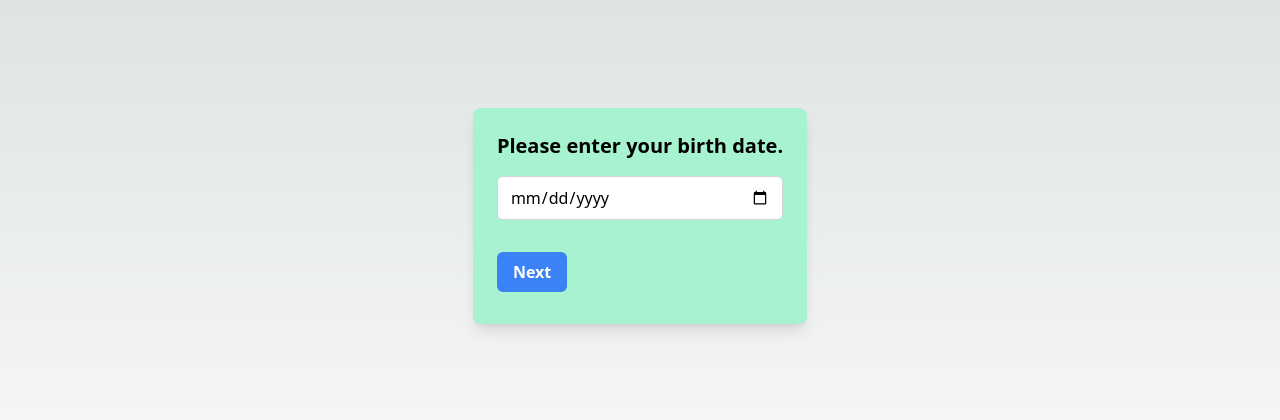
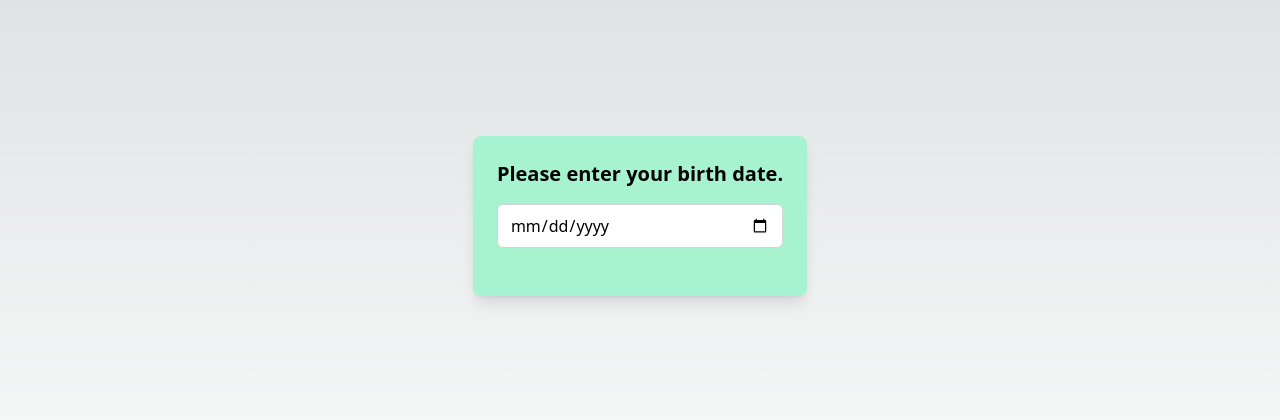
Before and after one commit to knight0917/Project-X, a Next.js app: page / in a window 1280 px wide. Shown: the part 184-604 px from the top of the page. Built offline with nearby package versions, Linux system fonts and the light colour scheme.

Commit message:
removing next , making everything auto

```diff
--- a/components/AllVariable.js
+++ b/components/AllVariable.js
@@ -223,7 +223,7 @@ function AllVariable({ inputDate, inputTime, sex, driverNo, conductorNo, superNo
 
     return (
         <div>
-            {message && <p>{message}</p>}
+            {message && <p className='text-purple-400 font-extrabold tracking-widest italic '>{message}</p>}
         </div>
     );
 }
--- a/components/MainForm.js
+++ b/components/MainForm.js
@@ -1,6 +1,153 @@
+// 'use client'
+
+// import React, { useState } from 'react';
+// import Table from './Table';
+
+// export default function MainForm() {
+//   const [currentPage, setCurrentPage] = useState(1);
+//   const [inputDate, setInputDate] = useState('');
+//   const [inputTime, setInputTime] = useState('');
+//   const [gender, setGender] = useState('');
+//   const [warningMessage, setWarningMessage] = useState('');
+
+//   const handleNextPage = async() => {
+//     switch (currentPage) {
+//       case 1:
+//         if (inputDate !== '') {
+//           setCurrentPage(2);
+//         } else {
+//           setWarningMessage('Please fill out all required fields.');
+//         }
+//         break;
+//       case 2:
+//         if (inputTime !== '') {
+//           setCurrentPage(3);
+//         } else {
+//           setWarningMessage('Please enter your birth time.');
+//         }
+//         break;
+//       case 3:
+//         if (gender !== '') {
+//           console.log('Form submitted:', { inputDate, inputTime, gender });
+//           setCurrentPage(4);
+//         }else {
+//             setWarningMessage('Please select your gender.');
+//         }
+//         break;
+//         case 4:
+//           try {
+//             const formData = {
+//               DOB: inputDate,
+//               time: inputTime,
+//               gender: gender,
+//               // Add other form data fields here as needed
+//             };
+
+//             const response = await sendDataToDB(formData);
+//             console.log('Data added successfully:', response);
+//           // Optionally, reset form fields or show a success message
+
+//           // Now send numerology data
+//             const numerologyData = {
+//               DOB: inputDate,
+//               time: inputTime,
+//               gender: gender,
+//             // Add other numerology data fields here as needed
+//             };
+//             const numerologyResponse = await sendNumerologyDataToDB(numerologyData);
+//             console.log('Numerology data added successfully:', numerologyResponse);
+//           } catch (error) {
+//             console.error('Error adding data:', error);
+//             // Handle error (e.g., display error message to user)
+//           }
+//         break;
+//       default:
+//         break;
+//     }
+//   };
+
+//   // for resetting the value
+//   const handleRestart = () => {
+//     setInputDate('');
+//     setInputTime('');
+//     setGender('');
+//     setWarningMessage('');
+//     setCurrentPage(1);
+//   };
+
+//   return (
+//     <div className="mx-auto max-w-md p-6 bg-emerald-200 rounded-lg shadow-lg">
+//       {currentPage === 1 && (
+//         <>
+//           <h2 className="text-black text-xl font-semibold mb-4">Please enter your birth date.</h2>
+//           <input
+//             type="date"
+//             id="inputDate"
+//             name="dateInput"
+//             value={inputDate}
+//             onChange={(e) => setInputDate(e.target.value)}
+//             className="border border-gray-300 rounded-md px-3 py-2 mb-4 w-full bg-white text-black"
+//             required
+//           />
+//         </>
+//       )}
+//       {currentPage === 2 && (
+//         <>
+//           <h2 className="text-black text-xl font-semibold mb-4">Please enter your birth time.</h2>
+//           <input
+//             type="time"
+//             id="inputTime"
+//             name="timeInput"
+//             value={inputTime}
+//             onChange={(e) => setInputTime(e.target.value)}
+//             className="border border-gray-300 rounded-md px-3 py-2 mb-4 w-full bg-white text-black"
+//             required
+//           />
+//         </>
+//       )}
+//       {currentPage === 3 && (
+//         <>
+//           <h2 className="text-black text-xl font-semibold mb-4">Please select your gender.</h2>
+//           <div className='mb-4'>
+//             <input
+//               type="radio"
+//               id="male"
+//               name="gender"
+//               value="Male"
+//               onChange={(e) => setGender(e.target.value)}
+//               className="mr-2 rounded-full border border-gray-300 text-gray-700 focus:outline-none focus:border-blue-500"
+//             />
+//             <label htmlFor="male" className='text-black'>Male 🙋‍♂️</label>
+//           </div>
+//           <div>
+//             <input
+//               type="radio"
+//               id="female"
+//               name="gender"
+//               value="Female"
+//               onChange={(e) => setGender(e.target.value)}
+//               className="mr-2 rounded-full border border-gray-300 text-gray-700 focus:outline-none focus:border-blue-500"
+//             />
+//             <label htmlFor="female" className='text-black'>Female 🙋‍♀️</label>
+//           </div>
+//         </>
+//       )}
+//       {currentPage !== 4 &&(
+//         <button onClick={handleNextPage} className="bg-blue-500 text-white font-semibold px-4 py-2 rounded-md mt-4 hover:bg-blue-600">Next</button>
+//       )}
+//       <span className="text-red-500 block mt-2">{warningMessage}</span>
+//       {currentPage === 4 && (<>
+//         <Table inputDate={inputDate} inputTime={inputTime} gender={gender} onRestart = {handleRestart} />
+//       </>)}
+//     </div>
+//   );
+// }
+
+
+
   'use client'
 
-import React, { useState } from 'react';
+  import React, { useState, useEffect } from 'react';
   import Table from './Table';
 
   export default function MainForm() {
@@ -10,27 +157,27 @@ export default function MainForm() {
     const [gender, setGender] = useState('');
     const [warningMessage, setWarningMessage] = useState('');
 
-  const handleNextPage = async() => {
+    // Automatically move to the next page when inputDate is set
+    useEffect(() => {
+      if (inputDate !== '' && currentPage === 1) {
+        setCurrentPage(2);
+      }
+    }, [inputDate, currentPage]);
+
+    // Automatically move to the next page when inputTime is set
+    useEffect(() => {
+      if (inputTime !== '' && currentPage === 2) {
+        setCurrentPage(3);
+      }
+    }, [inputTime, currentPage]);
+
+    const handleNextPage = async () => {
       switch (currentPage) {
-      case 1:
-        if (inputDate !== '') {
-          setCurrentPage(2);
-        } else {
-          setWarningMessage('Please fill out all required fields.');
-        }
-        break;
-      case 2:
-        if (inputTime !== '') {
-          setCurrentPage(3);
-        } else {
-          setWarningMessage('Please enter your birth time.');
-        }
-        break;
         case 3:
           if (gender !== '') {
             console.log('Form submitted:', { inputDate, inputTime, gender });
             setCurrentPage(4);
-        }else {
+          } else {
             setWarningMessage('Please select your gender.');
           }
           break;
@@ -132,13 +279,15 @@ export default function MainForm() {
             </div>
           </>
         )}
-      {currentPage !== 4 &&(
-        <button onClick={handleNextPage} className="bg-blue-500 text-white font-semibold px-4 py-2 rounded-md mt-4 hover:bg-blue-600">Next</button>
+        {currentPage === 3 && (
+          <button onClick={handleNextPage} className="bg-blue-500 text-white font-semibold px-4 py-2 rounded-md mt-4 hover:bg-blue-600">Generate</button>
         )}
         <span className="text-red-500 block mt-2">{warningMessage}</span>
-      {currentPage === 4 && (<>
-        <Table inputDate={inputDate} inputTime={inputTime} gender={gender} onRestart = {handleRestart} />
-      </>)}
+        {currentPage === 4 && (
+          <>
+            <Table inputDate={inputDate} inputTime={inputTime} gender={gender} onRestart={handleRestart} />
+          </>
+        )}
       </div>
     );
   }
```
Lines whose indentation alone changed are shown as unchanged.
